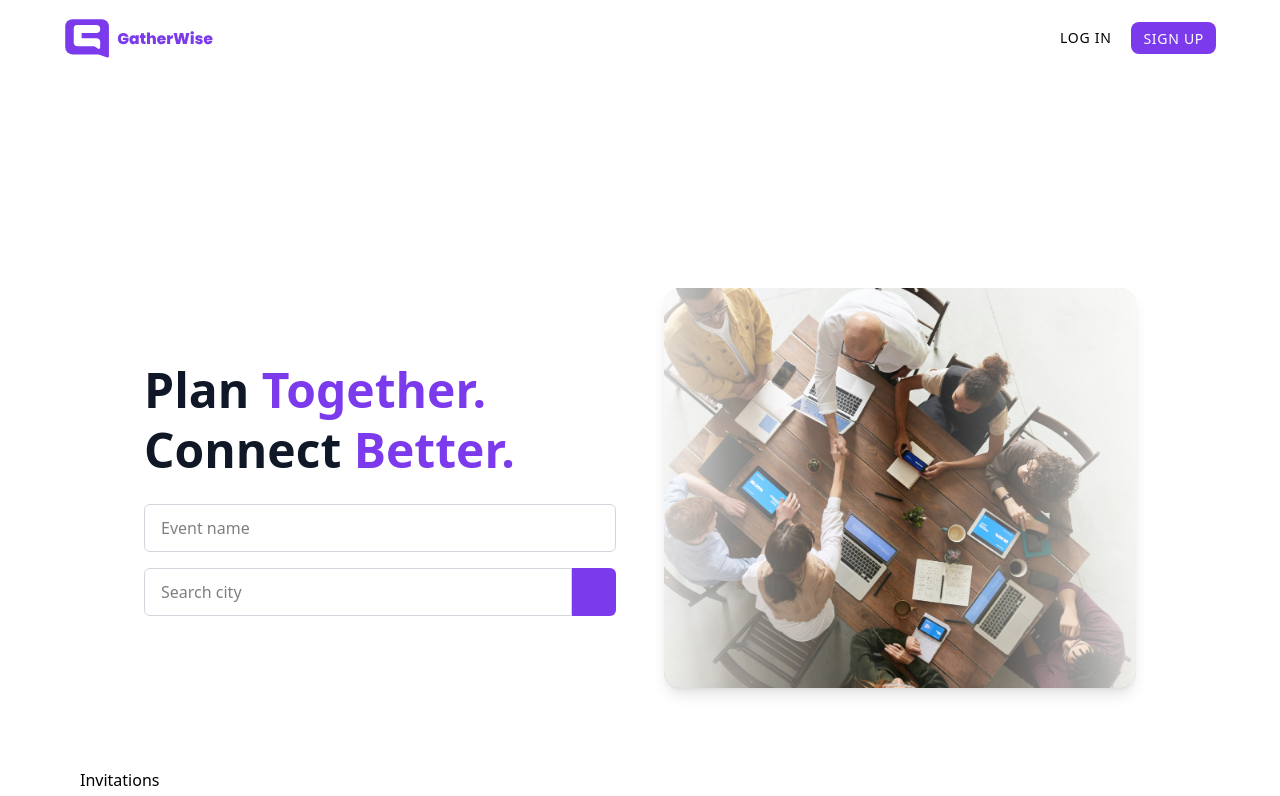
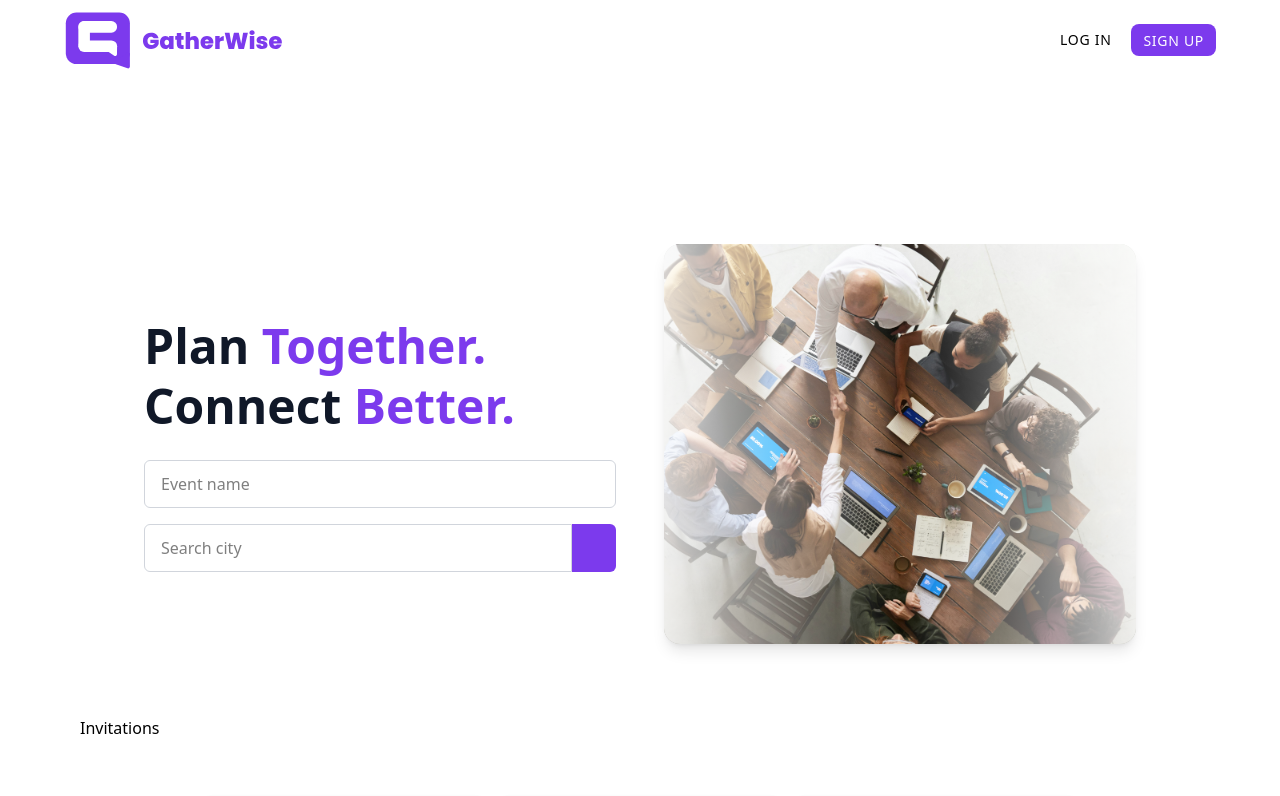
Before and after one commit to ChrisDowdDeveloper/GatherWise-Client, a Next.js app: page / in a window 1280 px wide. Shown: the top 796 px of the page. Built offline with nearby package versions, Linux system fonts and the light colour scheme; some icons are missing.

Commit message:
Padding decreased from the navbar and main, more added to a single event page

```diff
--- a/app/event/[id]/page.tsx
+++ b/app/event/[id]/page.tsx
@@ -14,22 +14,54 @@ const SingleEventPage = () => {
   if (!event) return <div className="p-6">Loading event...</div>;
 
   return (
-    <main className="min-h-screen bg-white">
-      <div className="">
-        <h1 className="text-3xl font-bold text-gray-900 mb-2">{event.name}</h1>
-        <p className="text-sm text-gray-500 mb-6">
+    <main className="min-h-screen bg-gray-50 py-12 px-6">
+      <div className="max-w-5xl mx-auto bg-white rounded-xl shadow-lg overflow-hidden">
+        <div className="px-8 pt-8 pb-4 border-b border-gray-200">
+          <h1 className="text-3xl font-bold text-gray-900 mb-1">{event.name}</h1>
+          <p className="text-sm text-gray-500">
             {event.location} • {event.date} @ {event.time}
           </p>
+        </div>
 
+        <div className="flex flex-col md:flex-row gap-8 p-8">
+
+          <div className="flex-shrink-0 w-full md:w-1/2">
             <img
               src={event.picture}
               alt={event.name}
-          className="w-50 h-80 object-cover rounded-lg shadow-md mb-4"
+              className="w-full h-64 md:h-80 object-cover rounded-lg shadow"
             />
+          </div>
 
-        <p className="text-sm text-gray-600">
-          {event.attendees.length} attendee(s)
+          <div className="flex flex-col justify-between w-full md:w-1/2 bg-gray-100 rounded-lg p-6">
+            <div className="space-y-2">
+              <p className="text-md text-gray-700">
+                <span className="font-semibold">Date:</span> {event.date}
               </p>
+              <p className="text-md text-gray-700">
+                <span className="font-semibold">Location:</span> {event.location}
+              </p>
+              <p className="text-md text-gray-700">
+                <span className="font-semibold">Time:</span> {event.time}
+              </p>
+            </div>
+
+            <div className="inline-flex">
+              <button className="bg-white rounded-l-lg px-4 py-2 text-sm border border-gray-300">
+                Respond?
+              </button>
+              <button className="bg-white rounded-r-lg px-2 py-1 text-sm border-t border-b border-r border-gray-300">
+                v
+              </button>
+            </div>
+
+            <div className="mt-4">
+              <p className="text-sm text-gray-500 italic">
+                {event.attendees.length} attendee{event.attendees.length !== 1 ? "s" : ""}
+              </p>
+            </div>
+          </div>
+        </div>
       </div>
     </main>
   );
--- a/components/Main.tsx
+++ b/components/Main.tsx
@@ -23,7 +23,7 @@ const Main = () => {
   }, [query]);
 
   return (
-    <section className="w-full px-6 md:px-16 py-12">
+    <section className="w-full px-6 md:px-16 pb-10">
       <div className="max-w-7xl mx-auto flex flex-col md:flex-row items-center gap-12">
         <div className="w-full md:w-1/2 space-y-6">
           <h1 className="text-4xl md:text-5xl font-bold text-gray-900 leading-tight">
--- a/components/Navbar.tsx
+++ b/components/Navbar.tsx
@@ -6,16 +6,17 @@ import React from 'react'
 const Navbar = () => {
   return (
     <header className='w-full'>
-        <nav className='max-w-[1440px] mx-auto flex justify-between items-center sm:px-16 px-6 py-4'>
-            <Link href="/" className="flex justify-center items-center">
-                <Image
-                    src="/GatherWiseLogo/GatherWiseLogo.svg"
-                    alt='GatherWise Logo'
-                    width={150}
-                    height={150}
-                    className='object-contain'
-                />
-            </Link>
+        <nav className="max-w-[1440px] mx-auto flex justify-between items-center sm:px-16 px-6 py-2">
+        <Link href="/" className="flex items-center h-16">
+            <Image
+                src="/GatherWiseLogo/GatherWiseLogo.svg"
+                alt="GatherWise Logo"
+                width={130}
+                height={150}
+                className="object-contain h-full w-auto"
+            />
+        </Link>
+
             <div className='flex items-center space-x-5'>
                 <a href='/login' className='text-sm uppercase tracking-wider'>Log In</a>
                 <button
--- a/utils/fakeJsonDate.json
+++ b/utils/fakeJsonDate.json
@@ -59,7 +59,7 @@
         "date": "2025-05-29",
         "time": "12:00 PM",
         "attendees": [],
-        "picture": "/TestPictures/5.jpg"
+        "picture": "/TestPictures/6.jpg"
       }
     ]
   }
```
Lines whose indentation alone changed are shown as unchanged.
